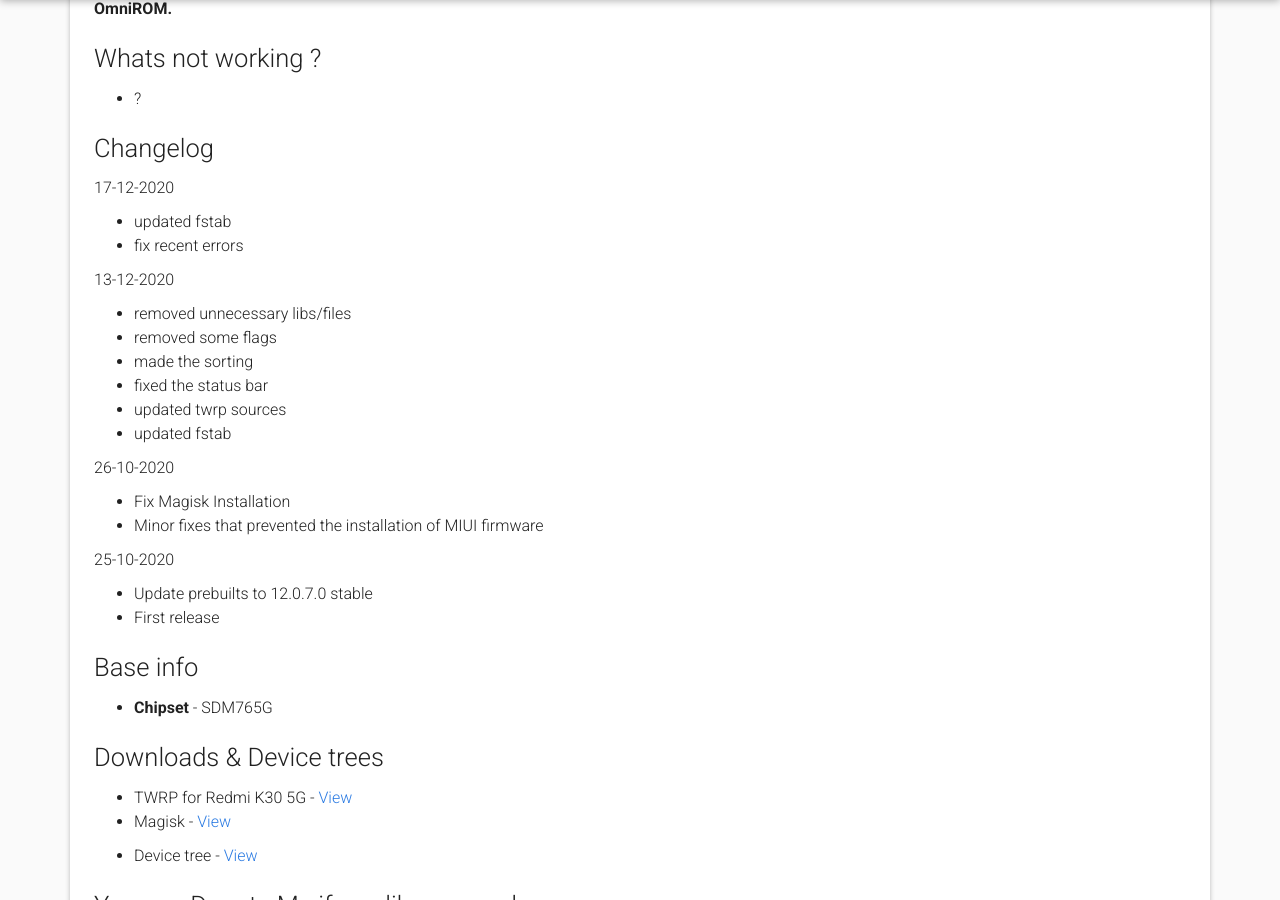
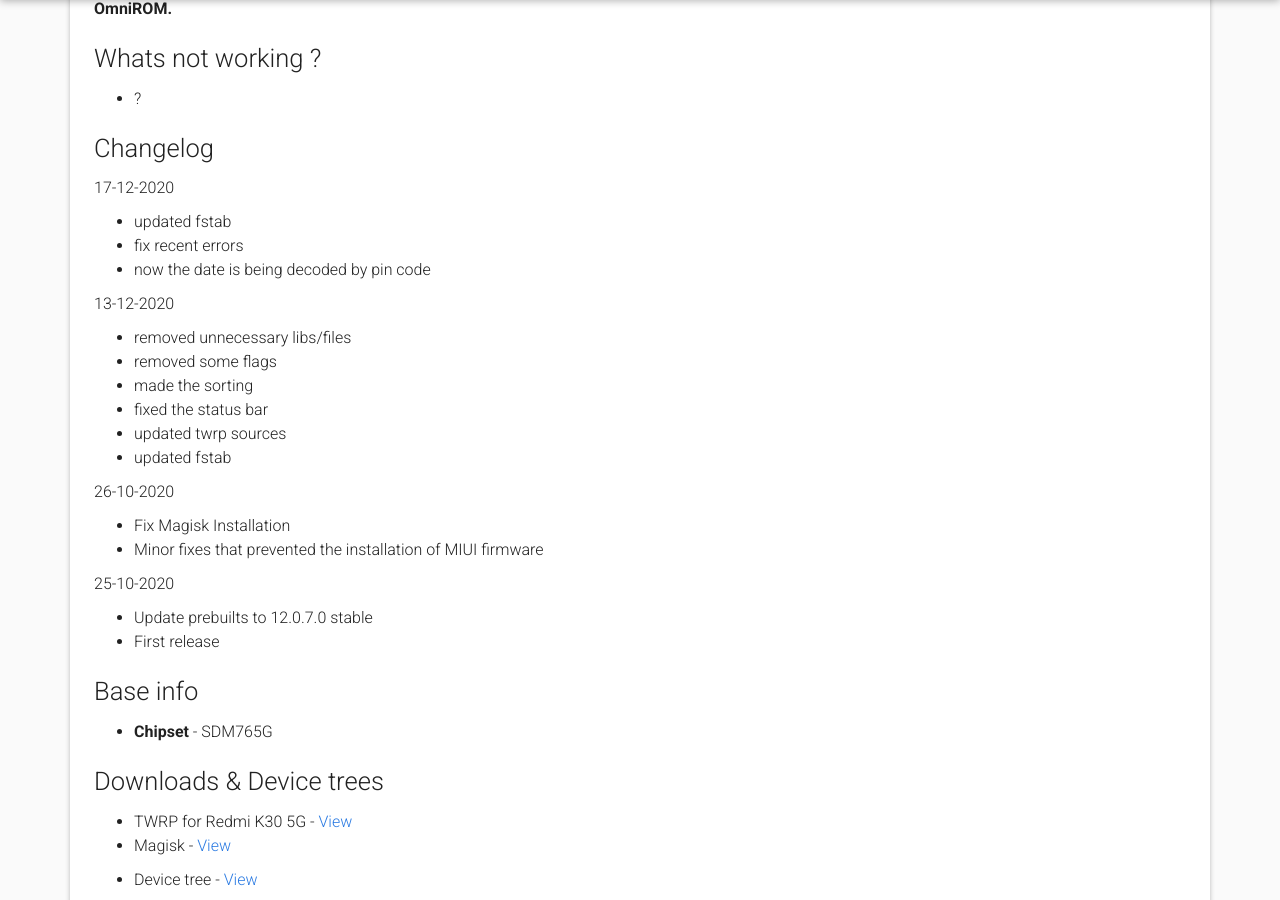
Before and after one commit to Hadenix/Hadenix.github.io, a Jekyll site: the page built from _posts/2020-12-17-twrp-3.4.x-picasso.md, in a window 1280 px wide and 900 px high, scrolled down 1042 px. Built offline with Jekyll 4.4.1, drawn with Linux system fonts in a browser that asks for light colours; nearby versions of some CDN libraries.

Commit message:
Update 2020-12-17-twrp-3.4.x-picasso.md

```diff
--- a/_posts/2020-12-17-twrp-3.4.x-picasso.md
+++ b/_posts/2020-12-17-twrp-3.4.x-picasso.md
@@ -20,6 +20,7 @@
 17-12-2020
 - updated fstab
 - fix recent errors
+- now the date is being decoded by pin code
 
 13-12-2020
 - removed unnecessary libs/files
```
